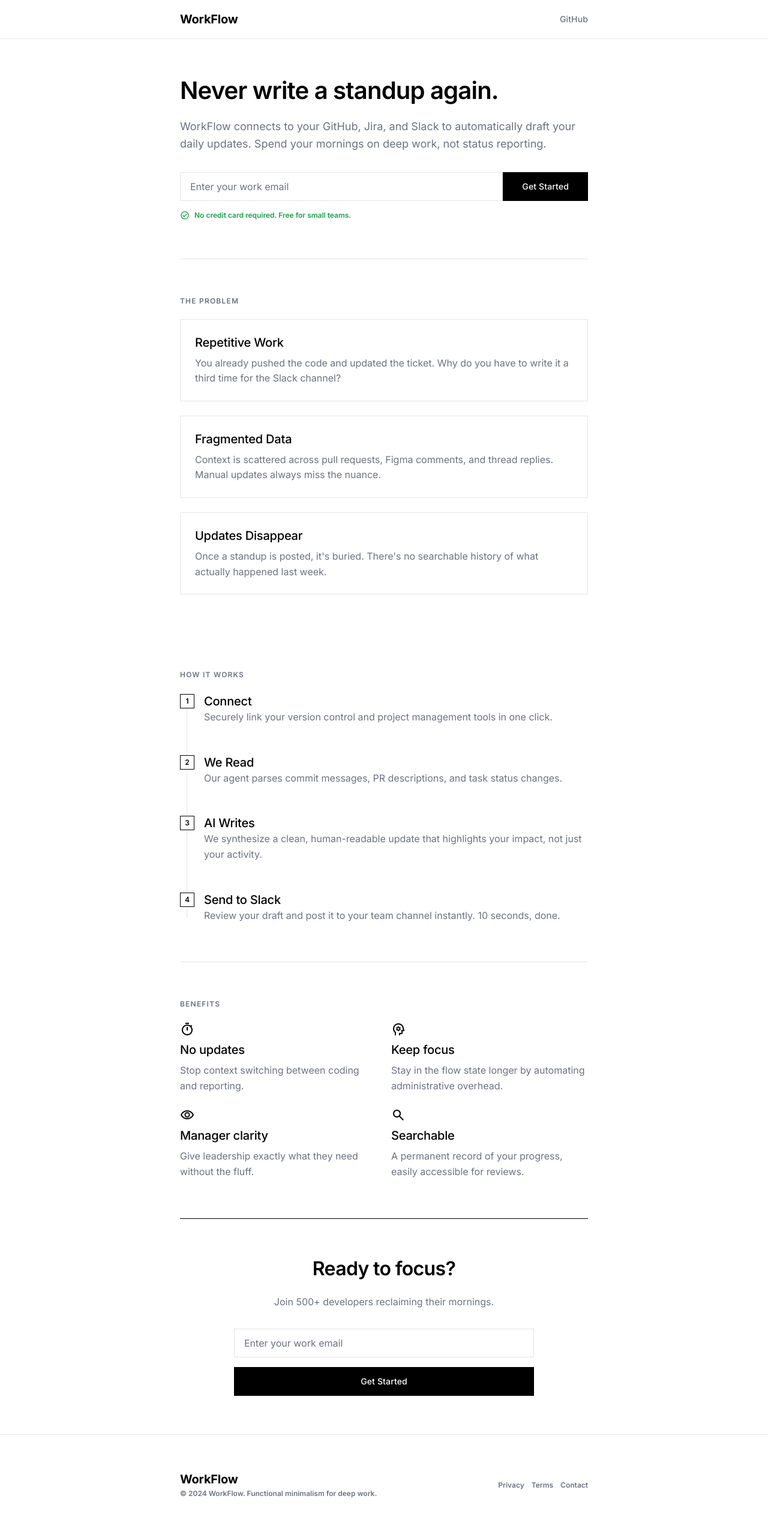
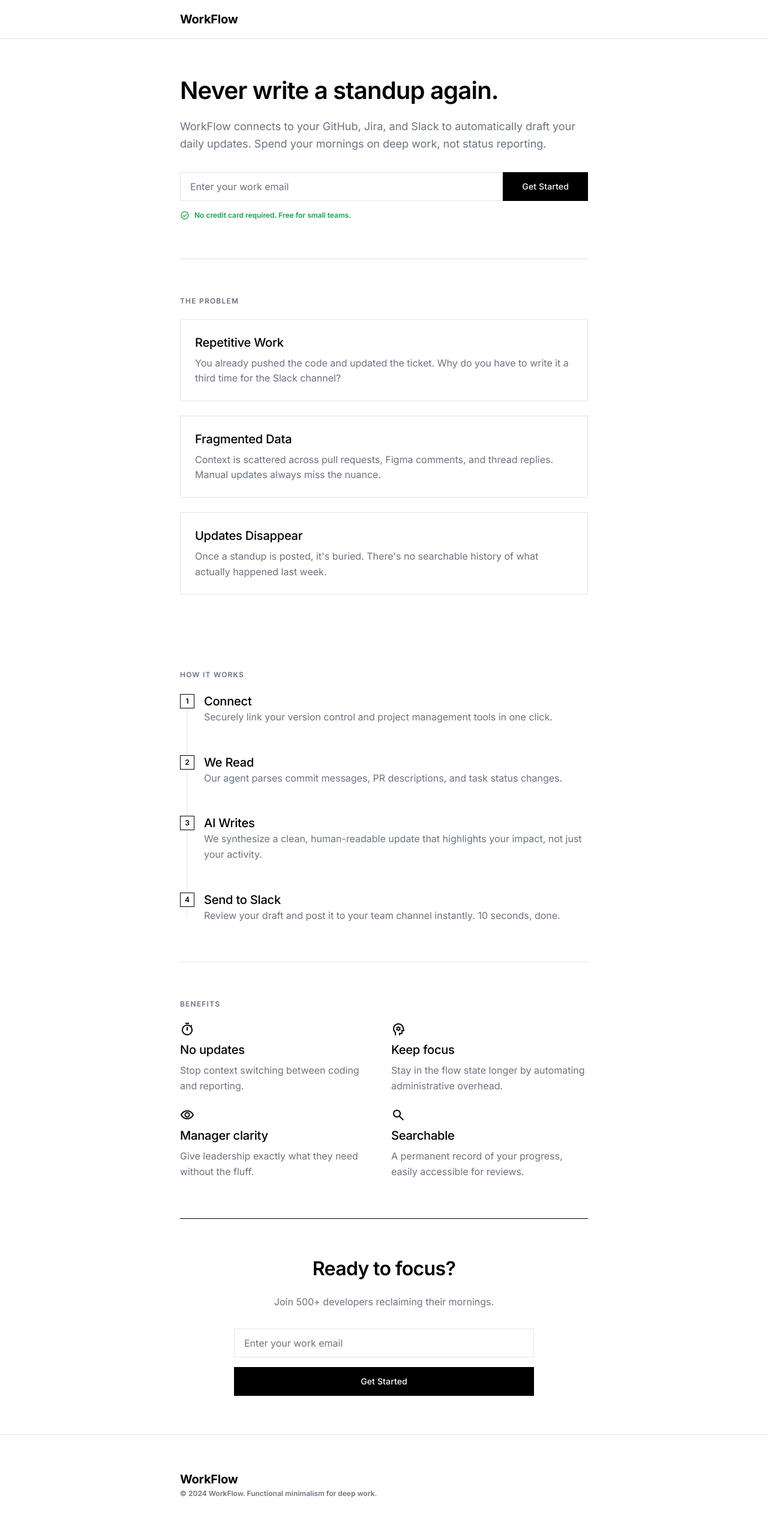
Before and after one commit to SomnathKar000/WorkFlow, a React (Vite) app in the folder apps/web/: page / in a window 1280 px wide. Shown: the top 2534 px of the page at 60% size. Built offline with nearby package versions, Linux system fonts and the light colour scheme.

Commit message:
refactor: remove secondary navigation links from footer and top app bar

```diff
--- a/apps/web/src/components/Footer.jsx
+++ b/apps/web/src/components/Footer.jsx
@@ -2,7 +2,9 @@ const Footer = () => {
   return (
     <footer className="app-footer">
       <div className="footer-inner">
-        <div style={{ display: "flex", flexDirection: "column", gap: "0.5rem" }}>
+        <div
+          style={{ display: "flex", flexDirection: "column", gap: "0.5rem" }}
+        >
           <div className="brand-logo" style={{ fontSize: "20px" }}>
             WorkFlow
           </div>
@@ -10,17 +12,6 @@ const Footer = () => {
             © 2024 WorkFlow. Functional minimalism for deep work.
           </p>
         </div>
-        <div style={{ display: "flex", gap: "0.75rem" }}>
-          <a href="#" className="footer-link">
-            Privacy
-          </a>
-          <a href="#" className="footer-link">
-            Terms
-          </a>
-          <a href="#" className="footer-link">
-            Contact
-          </a>
-        </div>
       </div>
     </footer>
   );
--- a/apps/web/src/components/TopAppBar.jsx
+++ b/apps/web/src/components/TopAppBar.jsx
@@ -5,11 +5,7 @@ const TopAppBar = () => {
         <a href="/" className="brand-logo">
           WorkFlow
         </a>
-        <nav className="flex items-center" style={{ gap: "0.75rem" }}>
-          <a href="#" className="nav-link">
-            GitHub
-          </a>
-        </nav>
+        <nav className="flex items-center" style={{ gap: "0.75rem" }}></nav>
       </div>
     </header>
   );
```
